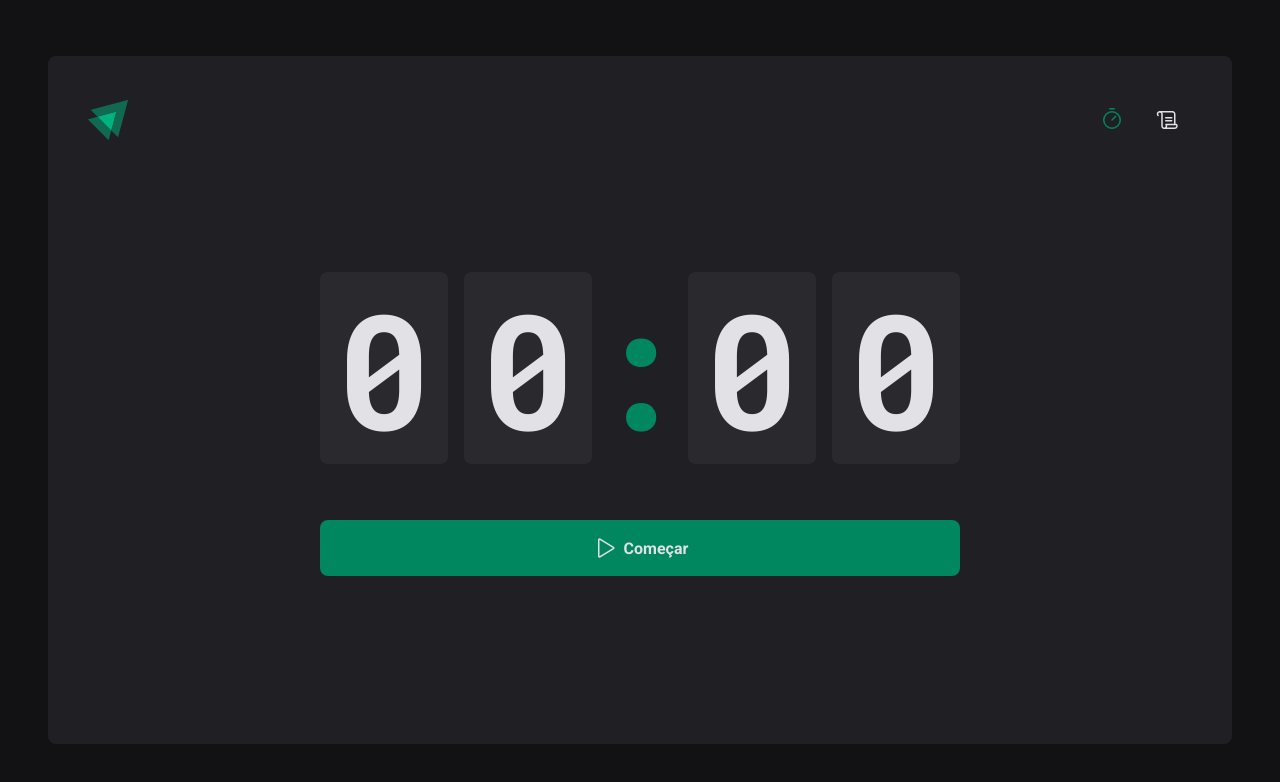
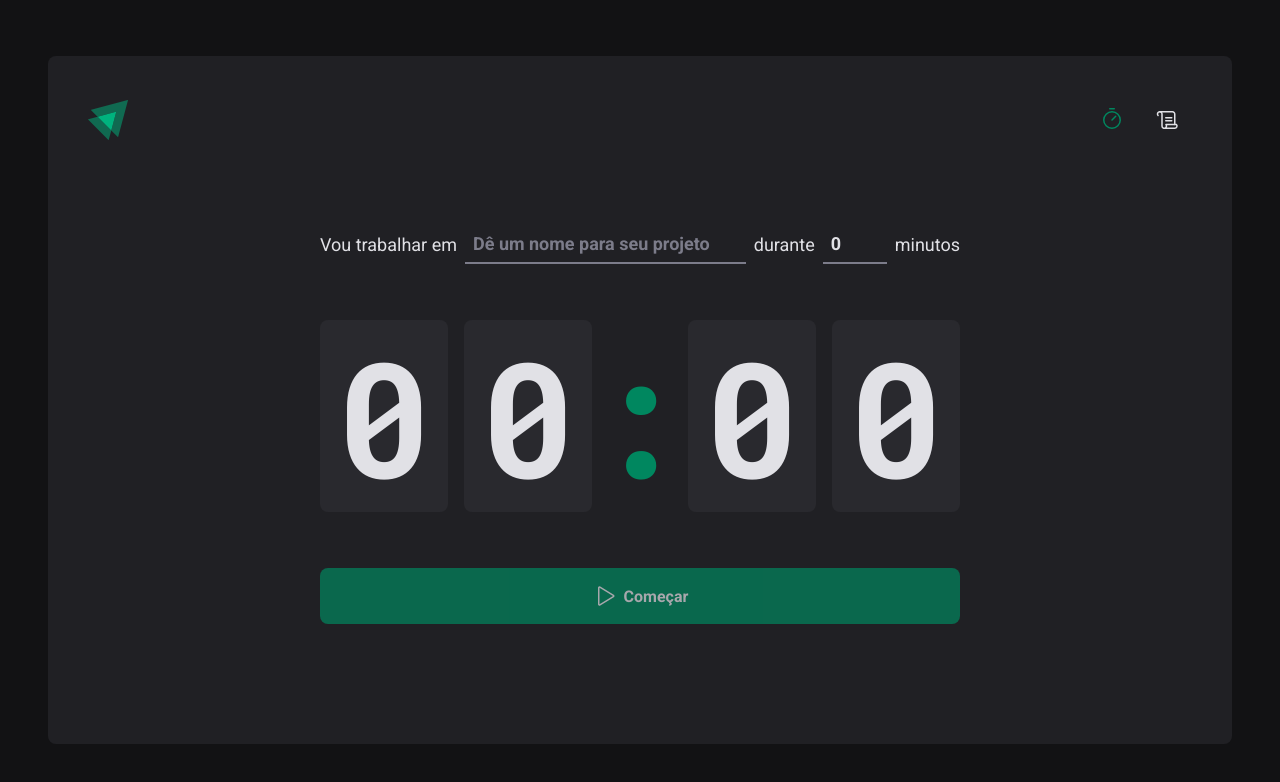
Before and after one commit to Dex64ter/Timer, a React (Vite) app: page / in a window 1280 px wide. Shown: the top 782 px of the page. Built offline with nearby package versions, Linux system fonts and the light colour scheme.

Commit message:
Contexto no formulário

```diff
--- a/src/pages/Home/Countdown/index.tsx
+++ b/src/pages/Home/Countdown/index.tsx
@@ -1,12 +1,10 @@
-import { useContext, useEffect, useState } from "react";
+import { useContext, useEffect } from "react";
 import { CountDownContainer, Separator } from "./styles";
 import { differenceInSeconds } from "date-fns";
 import { CycleContext } from '..';
 
-
 export function Countdown() {
-  const { activeCycle, activeCycleID, markCycleAsFinished } = useContext(CycleContext);
-  const [amountSecondsPassed, setAmountSecondsPassed] = useState(0)
+  const { activeCycle, activeCycleID, markCycleAsFinished, amountSecondsPassed, setPassedSeconds } = useContext(CycleContext);
   const totalSeconds = activeCycle ? activeCycle.minutesAmount * 60 : 0;
 
   useEffect(() => {
@@ -21,10 +19,10 @@ export function Countdown() {
 
         if (secondsDiff >= totalSeconds ) {
           markCycleAsFinished()
-          setAmountSecondsPassed(totalSeconds)
+          setPassedSeconds(totalSeconds)
           clearInterval(interval);
         }else {
-          setAmountSecondsPassed(secondsDiff)
+          setPassedSeconds(secondsDiff)
         }
       }, 1000)
     }
@@ -32,7 +30,7 @@ export function Countdown() {
     return () => {
       clearInterval(interval);
     }
-  }, [activeCycle, totalSeconds, activeCycleID])
+  }, [activeCycle, totalSeconds, activeCycleID, markCycleAsFinished, setPassedSeconds])
 
   const currentSeconds = activeCycle ? totalSeconds - amountSecondsPassed : 0;
 
--- a/src/pages/Home/NewCycleForm/index.tsx
+++ b/src/pages/Home/NewCycleForm/index.tsx
@@ -1,28 +1,11 @@
-import { useForm } from 'react-hook-form';
-import { zodResolver } from '@hookform/resolvers/zod';
-import * as zod from 'zod';
 import { FormContainer, TaskInput, MinutesAmountInput } from './styles';
-
-const newCycleFormSchema = zod.object({
-  task: zod.string().min(1, 'Informe a tarefa'),
-  minutesAmount: zod
-    .number()
-    .min(5, 'O ciclo precisa ser de no mínimo 5 minutos')
-    .max(60, 'O ciclo precisa ser de no máximo 60 minutos')
-})
-
-// sempre que eu quero trazer uma variável javascript para o typescript usamos o typeof e o nome d variável;
-
-type NewCycleFormData = zod.infer<typeof newCycleFormSchema>
+import { useContext } from 'react';
+import { CycleContext } from '..';
+import { useFormContext } from 'react-hook-form';
 
 export function NewCycleForm() {
-  const { register, handleSubmit, watch, reset } = useForm<NewCycleFormData>({
-    resolver: zodResolver(newCycleFormSchema),
-    defaultValues: {
-      task: '',
-      minutesAmount: 0
-    }
-  });
+  const { activeCycle } = useContext(CycleContext)
+  const { register } = useFormContext();
 
   return (
     <FormContainer>
--- a/src/pages/Home/index.tsx
+++ b/src/pages/Home/index.tsx
@@ -1,4 +1,7 @@
-import { useEffect, useState, createContext } from 'react';
+import { useState, createContext } from 'react';
+import { useForm, FormProvider } from 'react-hook-form';
+import { zodResolver } from '@hookform/resolvers/zod';
+import * as zod from 'zod';
 import { HandPalm, Play } from 'phosphor-react';
 import {
   HomeContainer,
@@ -20,35 +23,61 @@ interface Cycle {
 interface CycleContextType {
   activeCycle: Cycle | undefined,
   activeCycleID: string | null,
-  markCycleAsFinished: () => void
+  markCycleAsFinished: () => void,
+  amountSecondsPassed: number,
+  setPassedSeconds: (seconds: number) => void
 }
 
 export const CycleContext = createContext({} as CycleContextType)
 
+const newCycleFormSchema = zod.object({
+  task: zod.string().min(1, 'Informe a tarefa'),
+  minutesAmount: zod
+    .number()
+    .min(5, 'O ciclo precisa ser de no mínimo 5 minutos')
+    .max(60, 'O ciclo precisa ser de no máximo 60 minutos')
+})
+
+// sempre que eu quero trazer uma variável javascript para o typescript usamos o typeof e o nome d variável;
+
+type NewCycleFormData = zod.infer<typeof newCycleFormSchema>
+
 export function Home() {
   const [cycles, setCycles] = useState<Cycle[]>([]);
   const [activeCycleID, setActiveCycleID] = useState<string | null>(null);
+  const [amountSecondsPassed, setAmountSecondsPassed] = useState(0)
 
+  const newCycleForm = useForm<NewCycleFormData>({
+    resolver: zodResolver(newCycleFormSchema),
+    defaultValues: {
+      task: '',
+      minutesAmount: 0
+    }
+  });
 
+  const { handleSubmit, watch, reset } = newCycleForm;
   const activeCycle = cycles.find((cycle) => cycle.id === activeCycleID);
 
+  function setPassedSeconds(seconds: number) {
+    setAmountSecondsPassed(seconds)
+  }
 
-  // function onHandleSubmit(data: NewCycleFormData) {
-    //   const id = String(new Date().getTime());
+  function onHandleSubmit(data: NewCycleFormData) {
+      const id = String(new Date().getTime());
 
-    //   const newCycle: Cycle = {
-      //     id,
-      //     task: data.task,
-      //     minutesAmount: data.minutesAmount,
-      //     startDate: new Date
-      //   }
+      const newCycle: Cycle = {
+          id,
+          task: data.task,
+          minutesAmount: data.minutesAmount,
+          startDate: new Date
+        }
 
-      //   setCycles((state) => [...state, newCycle]);
-  //   setActiveCycleID(id);
-  //   setAmountSecondsPassed(0)
+        setCycles((state) => [...state, newCycle]);
+    setActiveCycleID(id);
+    setAmountSecondsPassed(0)
 
-  //   reset();
-  // }
+    reset();
+  }
 
   function markCycleAsFinished() {
     setCycles((state) =>
@@ -76,14 +105,17 @@ export function Home() {
     setActiveCycleID(null)
   }
 
-  // const task = watch("task");
-  // const isSubmitDisabled = !task;
+  const task = watch("task");
+  const isSubmitDisabled = !task;
 
   return (
     <HomeContainer>
-      <form /* onSubmit={handleSubmit(onHandleSubmit)}*/ action="">
-        <CycleContext.Provider value={{ activeCycle, activeCycleID, markCycleAsFinished }}>
-          {/* <NewCycleForm /> */}
+      <form onSubmit={handleSubmit(onHandleSubmit)} action="">
+        <CycleContext.Provider value={{ activeCycle, activeCycleID, markCycleAsFinished, amountSecondsPassed, setPassedSeconds }}>
+
+          <FormProvider {...newCycleForm}>
+            <NewCycleForm />
+          </FormProvider>
           <Countdown />
         </CycleContext.Provider>
 
@@ -97,7 +129,7 @@ export function Home() {
           )
           :
           (
-            <StartCountDownButton /*disabled={isSubmitDisabled}*/ type="submit">
+            <StartCountDownButton disabled={isSubmitDisabled} type="submit">
               <Play size={24} />
               Começar
             </StartCountDownButton>
```
